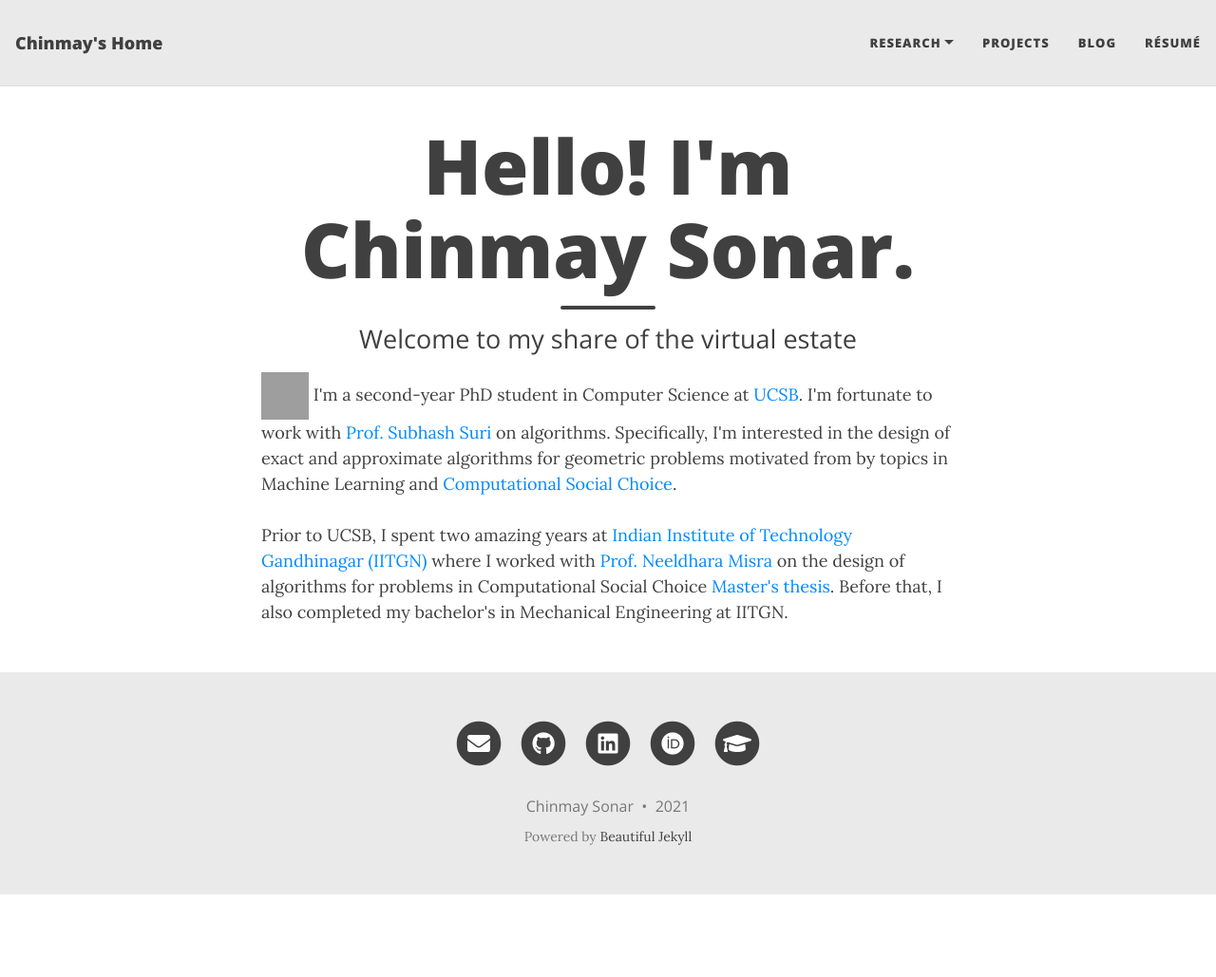
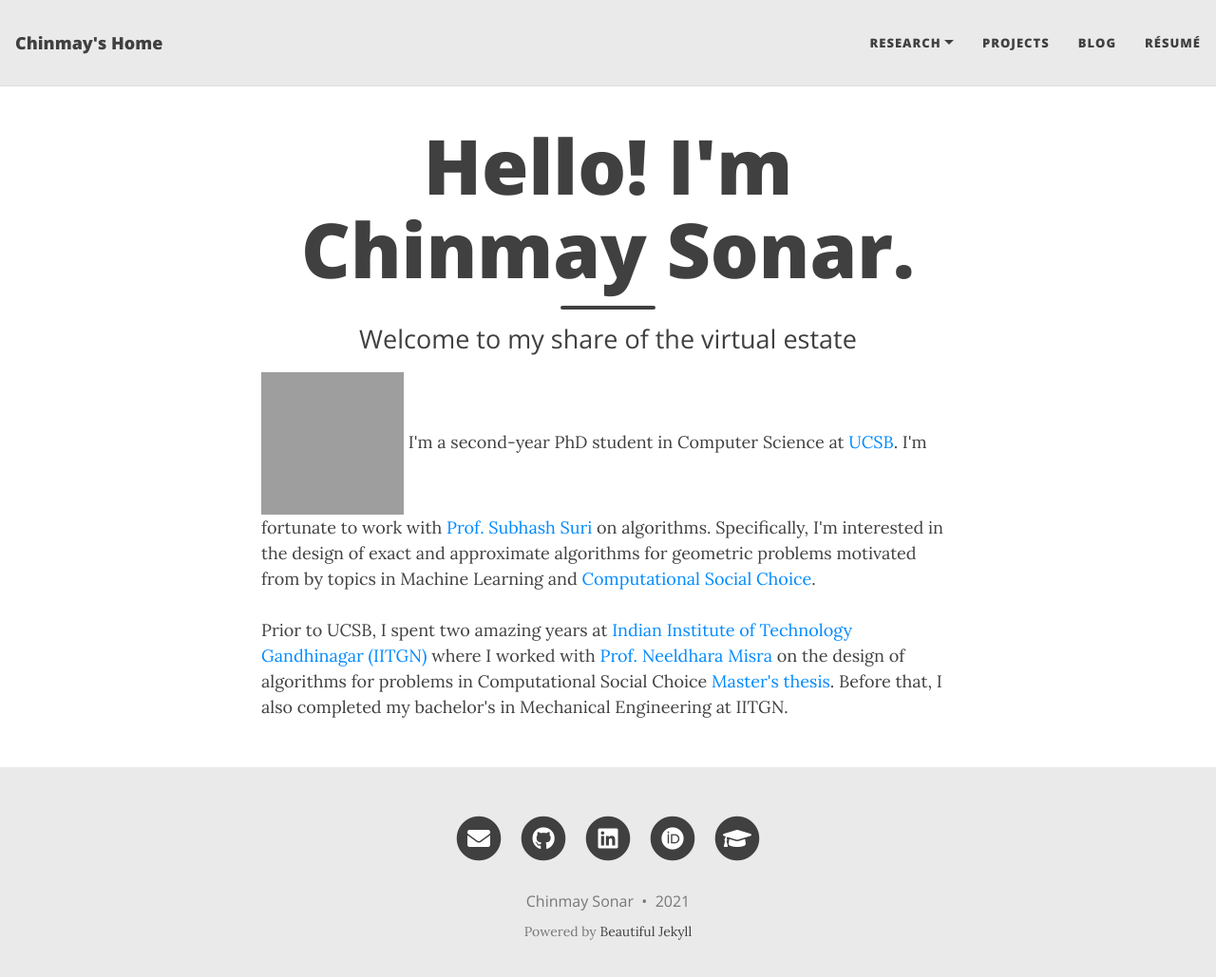
Before and after one commit to ChinmaySonar/chinmaysonar.github.io, a Jekyll site: the page built from index.html, in a window 1280 px wide and 1042 px high. Shown: the top 1029 px of the window at 95% size. Built offline with Jekyll 4.4.1, drawn with Linux system fonts in a browser that asks for light colours; nearby versions of some CDN libraries; the list of posts is cut into pages by our own code; grey boxes are pictures that could not be loaded.

Commit message:
adjust image dimensions on the homepage

```diff
--- a/index.html
+++ b/index.html
@@ -5,7 +5,7 @@ subtitle: Welcome to my share of the virtual estate
 ---
 
 
-<img src="/assets/img/Chinmay.jpg" alt="Chinmay" style="width:50px;height:50px;">
+<img src="/assets/img/Chinmay.jpg" alt="Chinmay" style="width:150px;height:150px;">
 
 I'm a second-year PhD student in Computer Science at <a href="https://www.cs.ucsb.edu/">UCSB</a>.
 I'm fortunate to work with <a href="https://sites.cs.ucsb.edu/~suri/">Prof. Subhash Suri</a> on algorithms.
```
